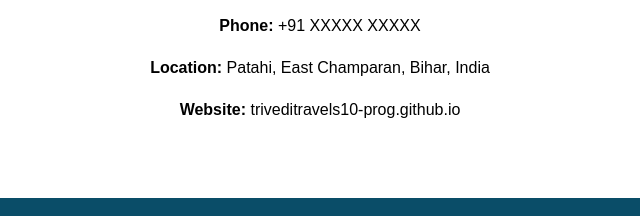
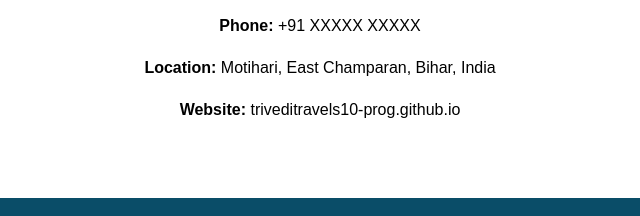
Before and after one commit to triveditravels10-prog/Vivek-Kumar-Trivedi-Patahi-East-champaran, a plain HTML site: page index.html in a window 1280 px wide. Shown: the part 4344-4560 px from the top of the page, 320-960 px from the left. Drawn offline with Linux system fonts and the light colour scheme.

Commit message:
Update index.html

```diff
--- a/index.html
+++ b/index.html
@@ -182,7 +182,7 @@ font-weight:bold;
     <p><strong>Email:</strong> trivedi...@email.com</p>
     <p><strong>Phone:</strong> +91 XXXXX XXXXX</p>
 
-<p><strong>Location:</strong> Patahi, East Champaran, Bihar, India</p>
+<p><strong>Location:</strong> Motihari, East Champaran, Bihar, India</p>
 
 <p><strong>Website:</strong> triveditravels10-prog.github.io</p>
 </section>
```
